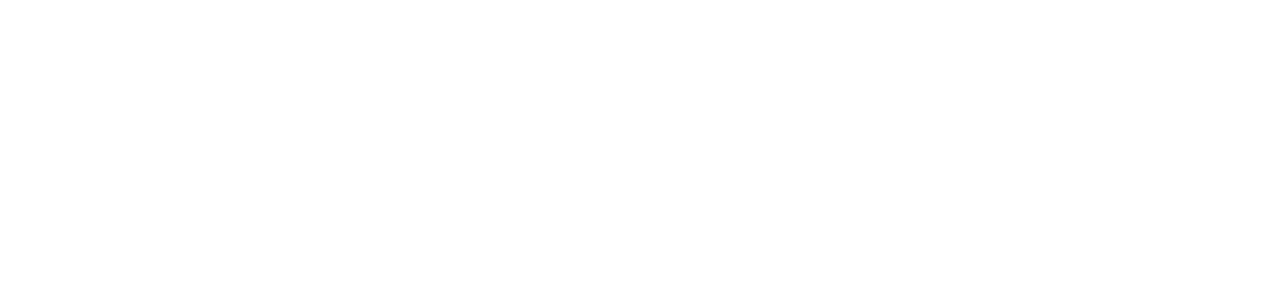
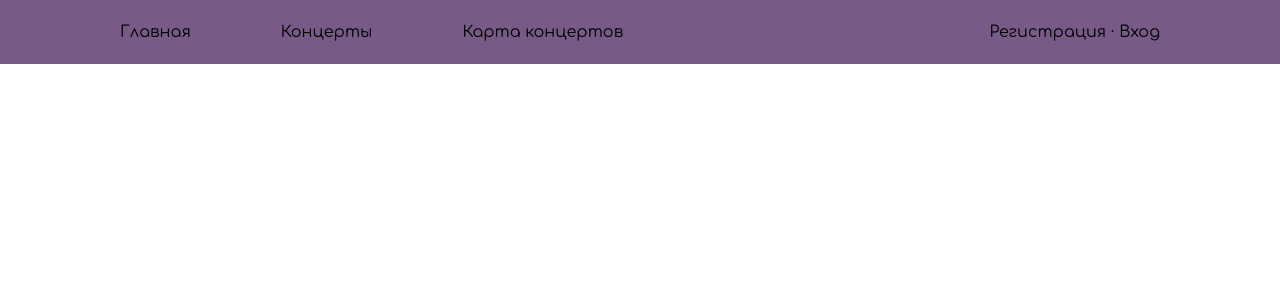
Before and after one commit to okyxxxf/BookingSystem, a React (Create React App) app: page / in a window 1280 px wide. Shown: the top 300 px of the page. Built offline with nearby package versions, Linux system fonts and the light colour scheme.

Commit message:
feat: create header

```diff
--- a/public/index.html
+++ b/public/index.html
@@ -9,6 +9,9 @@
       name="description"
       content="Web site created using create-react-app"
     />
+    <link rel="preconnect" href="https://fonts.googleapis.com">
+    <link rel="preconnect" href="https://fonts.gstatic.com" crossorigin>
+    <link href="https://fonts.googleapis.com/css2?family=Comfortaa:wght@300;400;500;600;700&display=swap" rel="stylesheet">
     <link rel="apple-touch-icon" href="%PUBLIC_URL%/logo192.png" />
     <!--
       manifest.json provides metadata used when your web app is installed on a
--- a/src/components/app/App.tsx
+++ b/src/components/app/App.tsx
@@ -1,9 +1,11 @@
 import React from 'react';
 import './App.css';
+import Header from '../header/header';
 
 function App() {
   return (
     <div className="App">
+      <Header/>
     </div>
   );
 }
--- /dev/null
+++ b/src/components/header/header.css
@@ -0,0 +1,24 @@
+.header {
+    display: flex;
+    height: 64px;
+    justify-content: space-between;
+    align-items: center;
+    padding: 0 120px;
+    background-color: #775A85;;
+}
+
+.nav-bar__list {
+    gap: 90px
+}
+
+.list {
+    display: flex;
+    list-style-type: none;
+    padding: 0;
+    margin: 0;
+}
+
+.user-info {
+    display: flex;
+    gap: 5px;
+}
--- /dev/null
+++ b/src/components/header/header.tsx
@@ -0,0 +1,23 @@
+import React from "react";
+import './header.css';
+
+const Header = () => {
+  return (
+    <header className="header">
+      <nav className="nav-bar">
+        <ul className="nav-bar__list list">
+          <li className="nav-bar__element element">Главная</li>
+          <li className="nav-bar__element element">Концерты</li>
+          <li className="nav-bar__element element">Карта концертов</li>
+        </ul>
+      </nav>
+      <div className="user-info">
+        <div className="registration">Регистрация</div>
+        <div className="interpunct">&#183;</div>
+        <div className="login">Вход</div>
+      </div>
+    </header>
+  );
+};
+
+export default Header;
--- a/src/index.css
+++ b/src/index.css
@@ -1,13 +1,6 @@
 body {
   margin: 0;
-  font-family: -apple-system, BlinkMacSystemFont, 'Segoe UI', 'Roboto', 'Oxygen',
-    'Ubuntu', 'Cantarell', 'Fira Sans', 'Droid Sans', 'Helvetica Neue',
-    sans-serif;
+  font-family: Comfortaa;
   -webkit-font-smoothing: antialiased;
   -moz-osx-font-smoothing: grayscale;
 }
-
-code {
-  font-family: source-code-pro, Menlo, Monaco, Consolas, 'Courier New',
-    monospace;
-}
```
